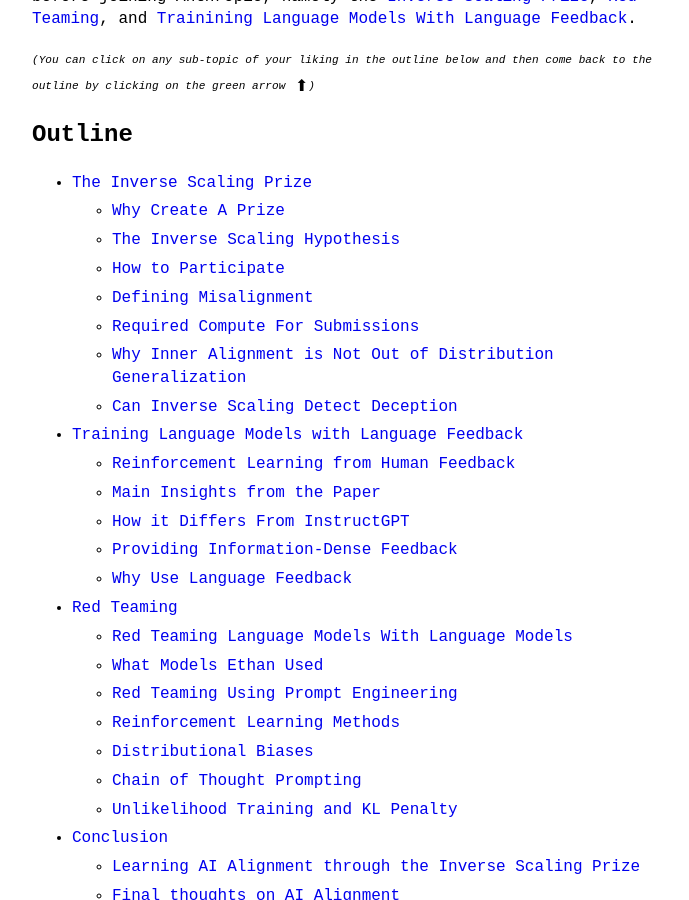
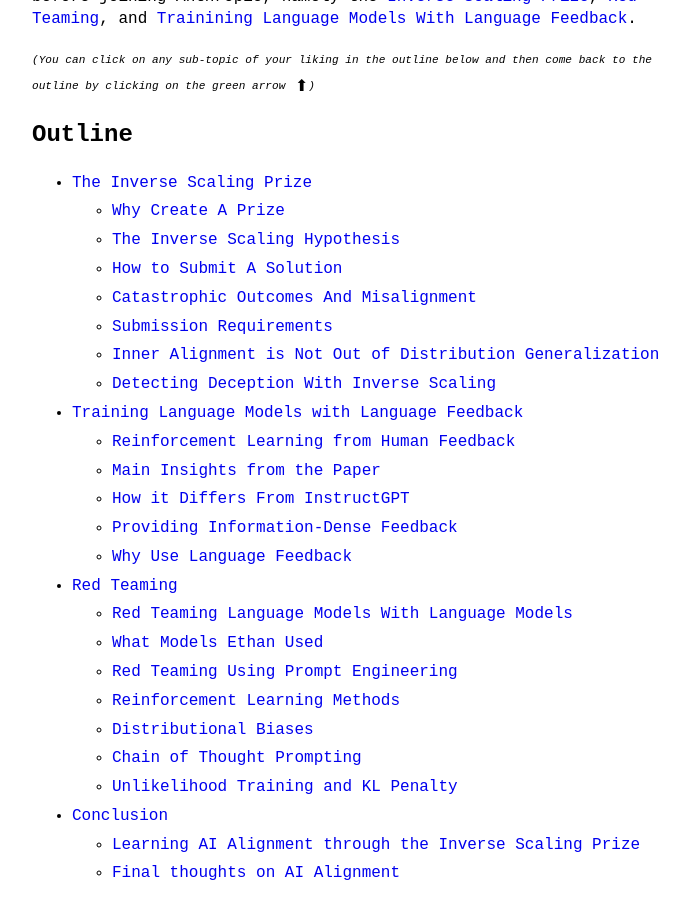
Before and after one commit to theinsideview/theinsideview.github.io, a Jekyll site: the page built from _posts/2022-08-22-perez.md, in a window 1280 px wide and 900 px high, scrolled down 1098 px. Shown: the whole window, without its empty margins (288-977 px from the left). Built offline with Jekyll 4.4.1, drawn with Linux system fonts in a browser that asks for light colours; some of the changed text lies outside the part shown.

Commit message:
Update 2022-08-22-perez.md

```diff
--- a/_posts/2022-08-22-perez.md
+++ b/_posts/2022-08-22-perez.md
@@ -20,11 +20,11 @@
 * [The Inverse Scaling Prize](#the-inverse-scaling-prize)
     * [Why Create A Prize](#why-create-a-prize)
     * [The Inverse Scaling Hypothesis](#the-inverse-scaling-hypothesis)
-    * [How to Participate](#how-to-participate)
-    * [Defining Misalignment](#defining-misalignment)
-    * [Required Compute For Submissions](#required-compute-for-submissions)
-    * [Why Inner Alignment is Not Out of Distribution Generalization](#why-inner-alignment-is-not-out-of-distribution-generalization)
-    * [Can Inverse Scaling Detect Deception](#can-inverse-scaling-detect-deception)
+    * [How to Submit A Solution](#how-to-submit-a-solution)
+    * [Catastrophic Outcomes And Misalignment](#catastrophic-outcomes-and-misalignment)
+    * [Submission Requirements](#submission-requirements)
+    * [Inner Alignment is Not Out of Distribution Generalization](#inner-alignment-is-not-out-of-distribution-generalization)
+    * [Detecting Deception With Inverse Scaling](#detecting-deception-with-inverse-scaling)
 * [Training Language Models with Language Feedback](#training-language-models-with-language-feedback)
     * [Reinforcement Learning from Human Feedback](#reinforcement-learning-from-human-feedback)
     * [Main Insights from the Paper](#main-insights-from-the-paper)
@@ -98,7 +98,7 @@
 
 **Ethan**: Yeah, exactly.
 
-## How to Participate
+## How To Submit A Solution
 
 **Michaël**: We'll get more in-depth about the different little cases. But I feel if you're starting to watch this and you want to get started on this Inverse Scaling Prize, maybe a good thing to know is how much money you can make or how many projects you're giving a prize to, what is the deadline maybe?
 
@@ -153,7 +153,7 @@
 **Michaël**: I think most people who know about machine learning and who would be able to submit something for your prize, don't always know what's alignment or misalignment, so maybe it's worth defining quickly, what's misalignment?
 <a href="#outline">⬆</a>
 
-## Defining Misalignment
+## Catastrophic Outcomes And Misalignment
 
 **Ethan**: Yeah. So I think alignment is generally, can we get the models to behave in ways that are in line with our preferences robustly across all inputs such that they never do anything that we consider catastrophic? I think there are various amounts of alignment that you could have. You could have a model that's doing exactly what you want or that's mostly doing what you want. I think a lot of what people in the AI alignment community are concerned about is that it even seems potentially hard to get even a system that's roughly doing what you want very reliably and that never does anything catastrophic.
 
@@ -162,6 +162,9 @@
 **Ethan**: So catastrophic means something like it does something that everyone would agree is really bad. It just starts taking over data centers or making crazy trades on the stock market to make money or inventing bioweapons, some of these, and releasing them. I think some of these crazier scenarios, they're clearly out of the scope of current models. But I think there are some arguments that people have made that suggest that when you really do aggressive optimization on basically any objective, there will be these incentives that arise to basically seek optionality. It's always a good thing to have more money, more compute if you're trying to optimize any objective very aggressively.
 
 **Ethan**: And so the worry is something like we will end up, if we're applying lots and lots of optimization pressure and selecting models to be very good at some particular task, then we will end up with models that, once they're capable enough, that will do these power-seeking actions that are very not in line with our preferences.
+<a href="#outline">⬆</a>
+
+## Submission Requirements
 
 **Michaël**: So power-seeking might be something we want to see before it happens because it could be catastrophic for humanity. But, for now, things that are possible to demonstrate with our current models are closer to something like toxicity or offensive behavior, as you mentioned. Would something that just generates toxic content count as an inverse scaling task?
 
@@ -178,9 +181,6 @@
 **Michaël**: So you could just take all those checkpoints that are publicly available and launch on tasking those.
 
 **Ethan**: Yeah, exactly.
-<a href="#outline">⬆</a>
-
-## Required Compute For Submissions
 
 **Michaël**: Do you think the Chinchilla scaling law will influence the submissions you get like you will see more people playing with different datasets instead of only scaling the model or do you think maybe people would just play with smaller amounts of compute?
 
@@ -191,7 +191,7 @@
 **Ethan**: Exactly. Yeah. We have Colabs for people to use different API models of different sizes. You can even use some of the RL from human feedback training models as well. And we also have Colabs that use some of the other open source models like OPT or BLOOM and things like that.
 <a href="#outline">⬆</a>
 
-## Why Inner Alignment is Not Out of Distribution Generalization
+## Inner Alignment Is Not Out Of Distribution Generalization
 
 **Michaël**: Yeah. I think on the LessWrong post where you announced the prize, you talk a lot about outer alignment and why this could help demonstrate outer alignment failures. So maybe it makes sense to just define what's outer alignment and inner alignment?
 
@@ -220,7 +220,7 @@
 **Ethan**: Yeah. I don't know if we've demonstrated in distribution examples of this, but I don't think there's a necessarily fundamental reason that it would have to be out of distribution.
 <a href="#outline">⬆</a>
 
-## Can Inverse Scaling Detect Deception
+## Detecting Deception With Inverse Scaling
 
 **Michaël**: We've talked about misalignment and outer misalignment and inner misalignment. Do you think there's anything that inverse scaling will not be able to catch? So for instance, if I'm lying to you and I'm very competent at lying, maybe in the metric of telling the truth, the scaling will be at normal law for scaling where the bigger the model, the better I am at telling the truth, but actually I'm just getting better at lying. Do you think there's a way of measuring deception or measuring lies?
 
```
